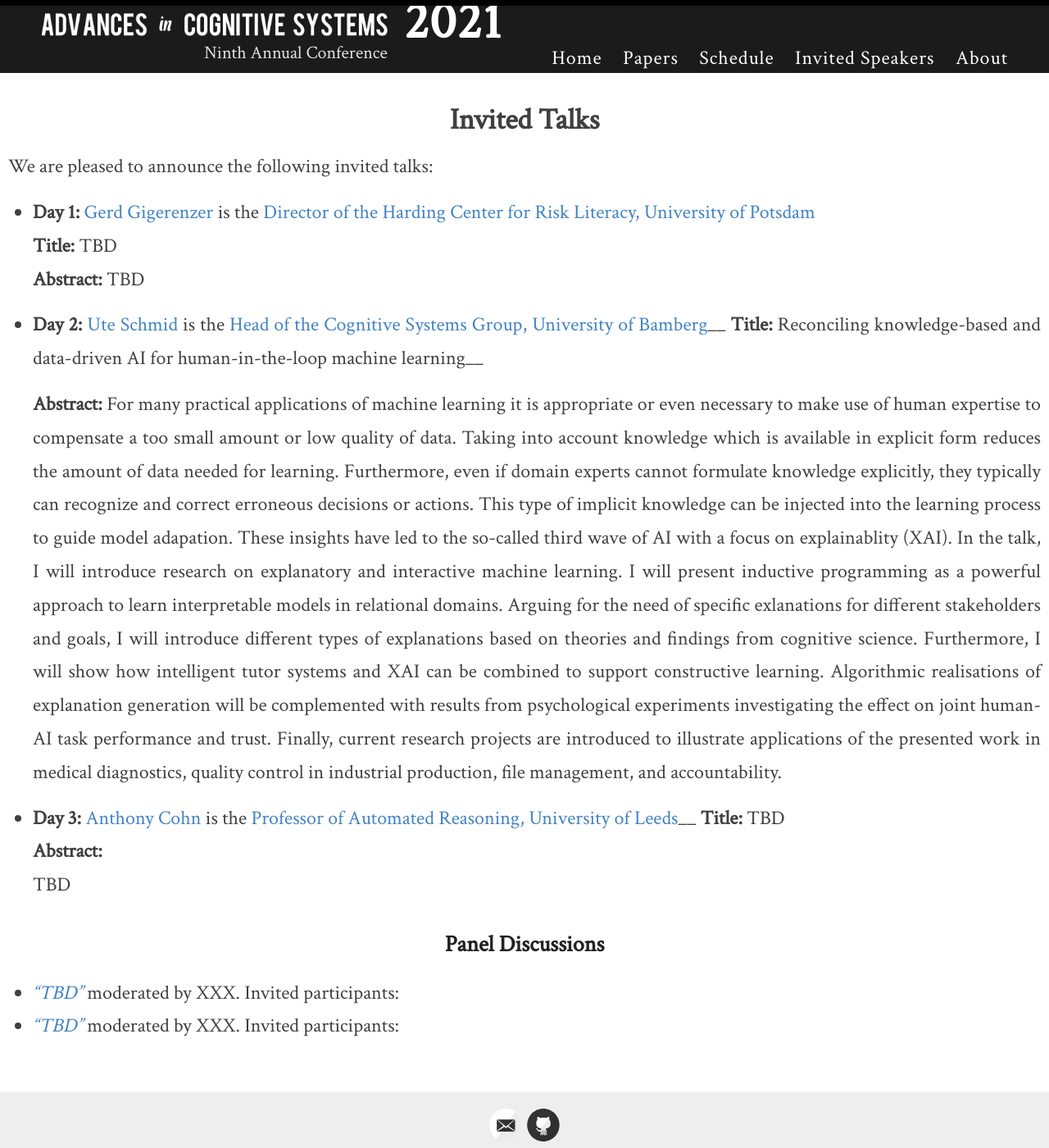
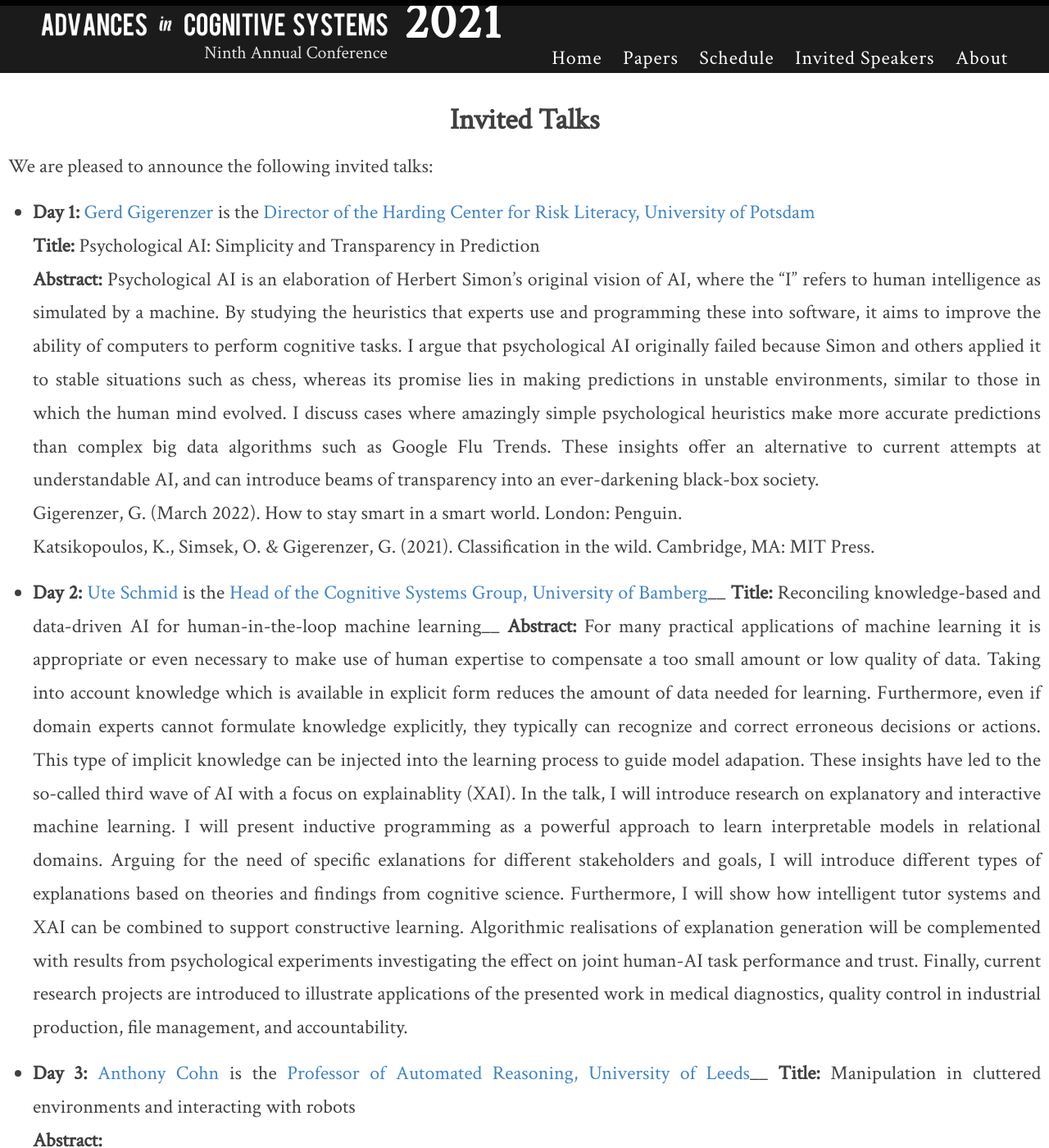
Before and after one commit to AdvancesInCognitiveSystems/acs2021, a Jekyll site: the page built from _pages/invited_talks.md, in a window 1280 px wide and 1400 px high. Shown: the whole window at 82% size. Built offline with Jekyll 4.4.1, drawn with Linux system fonts in a browser that asks for light colours.

Commit message:
fix errors

```diff
--- a/_pages/invited_talks.md
+++ b/_pages/invited_talks.md
@@ -7,23 +7,25 @@ permalink: /talks/
 We are pleased to announce the following invited talks:
 
 - **Day 1:** [Gerd Gigerenzer](https://advancesincognitivesystems.github.io/acs/speakers/gerd_gigerenzer) is the [Director of the Harding Center for Risk Literacy, University of Potsdam](https://www.mpib-berlin.mpg.de/staff/gerd-gigerenzer)
-    **Title:** TBD
-    **Abstract:**
-    TBD
+    **Title:** Psychological AI: Simplicity and Transparency in Prediction
+    **Abstract:** Psychological AI is an elaboration of Herbert Simon's original vision of AI, where the "I" refers to human intelligence as simulated by a machine. By studying the heuristics that experts use and programming these into software, it aims to improve the ability of computers to perform cognitive tasks. I argue that psychological AI originally failed because Simon and others applied it to stable situations such as chess, whereas its promise lies in making predictions in unstable environments, similar to those in which the human mind evolved. I discuss cases where amazingly simple psychological heuristics make more accurate predictions than complex big data algorithms such as Google Flu Trends. These insights offer an alternative to current attempts at understandable AI, and can introduce beams of transparency into an ever-darkening black-box society.
+    Gigerenzer, G. (March 2022). How to stay smart in a smart world. London: Penguin.
+    Katsikopoulos, K., Simsek, O. & Gigerenzer, G. (2021). Classification in the wild. Cambridge, MA: MIT Press.
+
+
 
 - **Day 2:** [Ute Schmid](https://advancesincognitivesystems.github.io/acs/speakers/ute_schmid) is the [Head of the Cognitive Systems Group, University of Bamberg](https://www.mpib-berlin.mpg.de/staff/gerd-gigerenzer)__
     **Title:** Reconciling knowledge-based and data-driven AI for human-in-the-loop machine learning__
-
     **Abstract:** For many practical applications of machine learning it is appropriate or even necessary to make use of human expertise to compensate a too small amount or low quality of data. Taking into account knowledge which is available in explicit form reduces the amount of data needed for learning. Furthermore, even if domain experts cannot formulate knowledge explicitly, they typically can recognize and correct erroneous decisions or actions. This type of implicit knowledge can be injected into the learning process to guide model adapation. These insights have led to the so-called third wave of AI with a focus on explainablity (XAI). In the talk, I will
 introduce research on explanatory and interactive machine learning. I will present inductive programming as a powerful approach to learn interpretable models in relational domains. Arguing for the need of specific exlanations for different stakeholders and goals, I will introduce different types of explanations based on theories and findings from cognitive science. Furthermore, I will show how intelligent tutor systems and XAI can be combined to support constructive learning. Algorithmic realisations of explanation generation will be complemented with results from psychological experiments investigating the effect on joint human-AI task performance and trust. Finally, current research projects are introduced to illustrate applications of the presented work in medical diagnostics, quality control in industrial production, file management, and accountability.
 
 - **Day 3:**  [Anthony Cohn](https://advancesincognitivesystems.github.io/acs/speakers/Anthony_Cohn) is the  [Professor of Automated Reasoning, University of Leeds](https://eps.leeds.ac.uk/computing/staff/76/professor-anthony-g-cohn-freng-ceng-citp)__
-    **Title:** TBD
+    **Title:** Manipulation in cluttered environments and interacting with robots
     **Abstract:**
-    TBD
+
 
 
 ### Panel Discussions
 
-- [_"TBD"_](https://advancesincognitivesystems.github.io/acs/day2/) moderated by XXX. Invited participants:
-- [_"TBD"_](https://advancesincognitivesystems.github.io/acs/day3/) moderated by XXX. Invited participants:
+- [_"TBD"_](https://advancesincognitivesystems.github.io/acs/day2/)   moderated by XXX. Invited participants:
+- [_"TBD"_](https://advancesincognitivesystems.github.io/acs/day3/)   moderated by XXX. Invited participants:
```
Also changed, not shown: _pages/about.md (+1 -1 lines).
